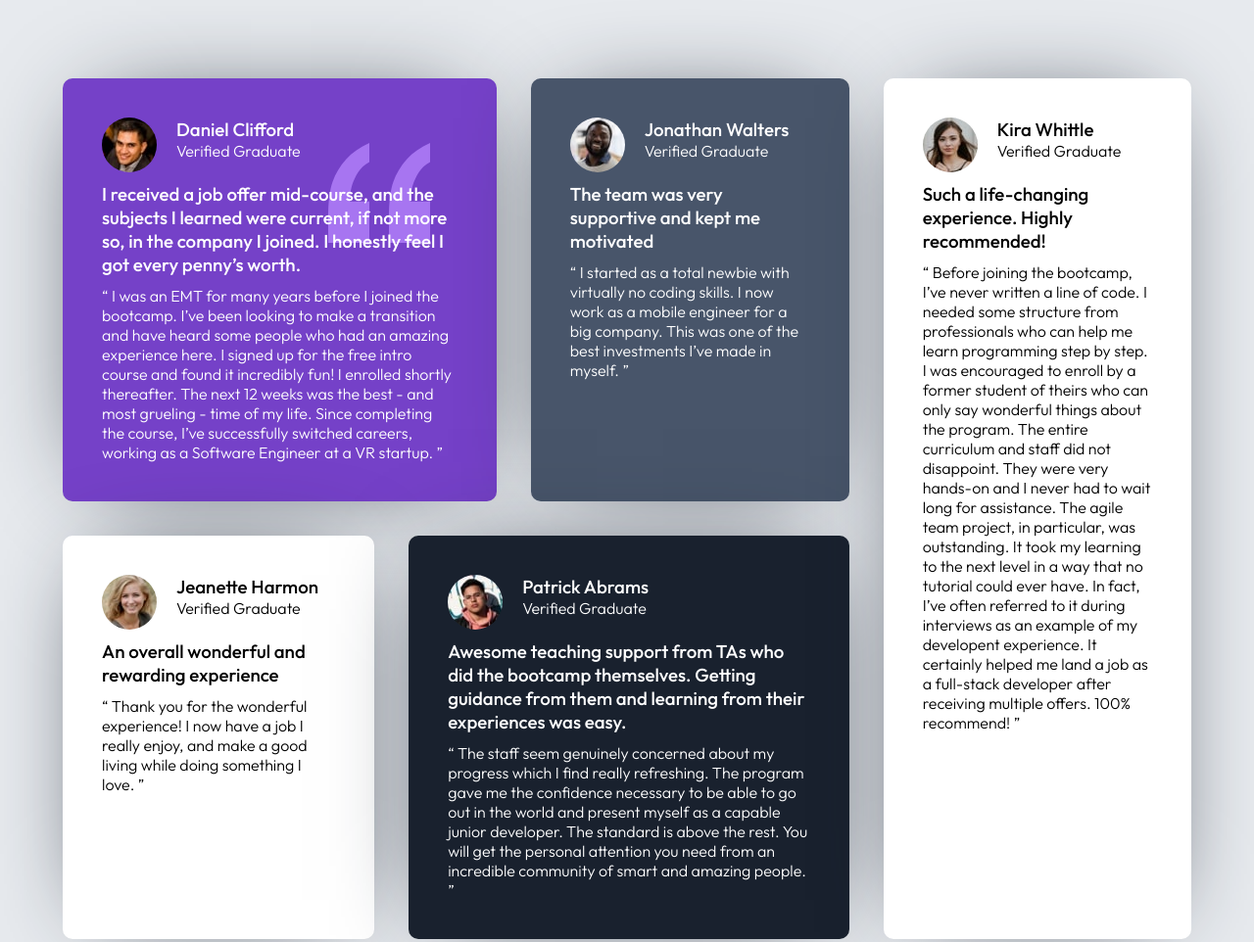
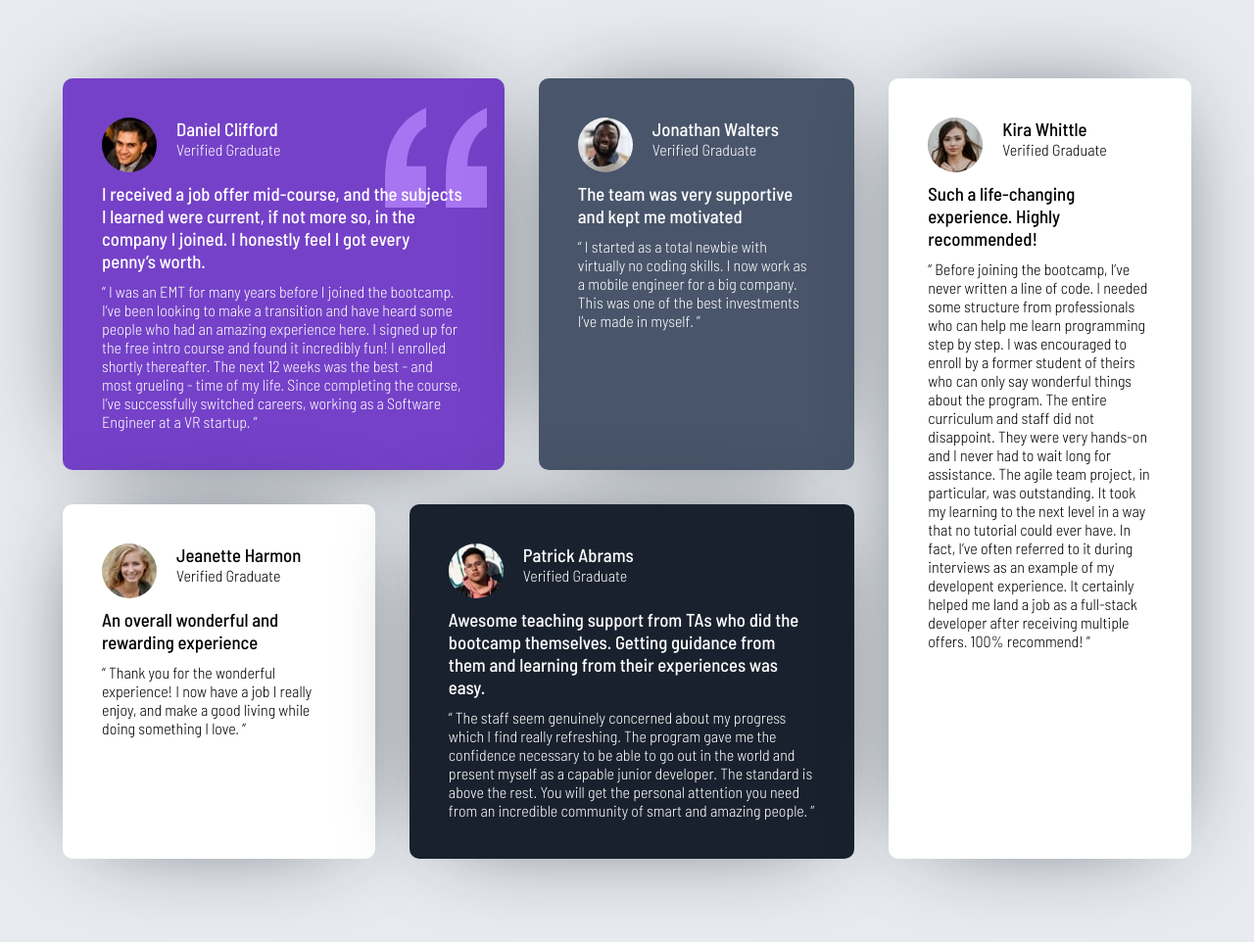
Before and after one commit to diegomgt354/grid-section-diegomgt, a plain HTML site: page index.html in a window 1280 px wide. Shown: the top 962 px of the page at 98% size. Drawn offline with Linux system fonts and the light colour scheme.

Commit message:
update font family

```diff
--- a/style.css
+++ b/style.css
@@ -20,7 +20,7 @@
 
 body{
     background-color: var(--Grey100);
-    font-family: "Outfit", serif;
+    font-family: "Barlow Semi Condensed", serif;
     font-optical-sizing: auto;
     font-style: normal;
 
@@ -79,7 +79,7 @@ section:nth-child(1)  article:nth-child(1){
     background-color: var(--Purple500);
     background-image: url(./images/bg-pattern-quotation.svg);
     background-repeat: no-repeat;
-    background-position: 80% 20%;/* x y */
+    background-position: 95% 10%;/* x y */
     color: var(--White);
     /* grid-column:1/2 span; */
     grid-area: column1;
```
